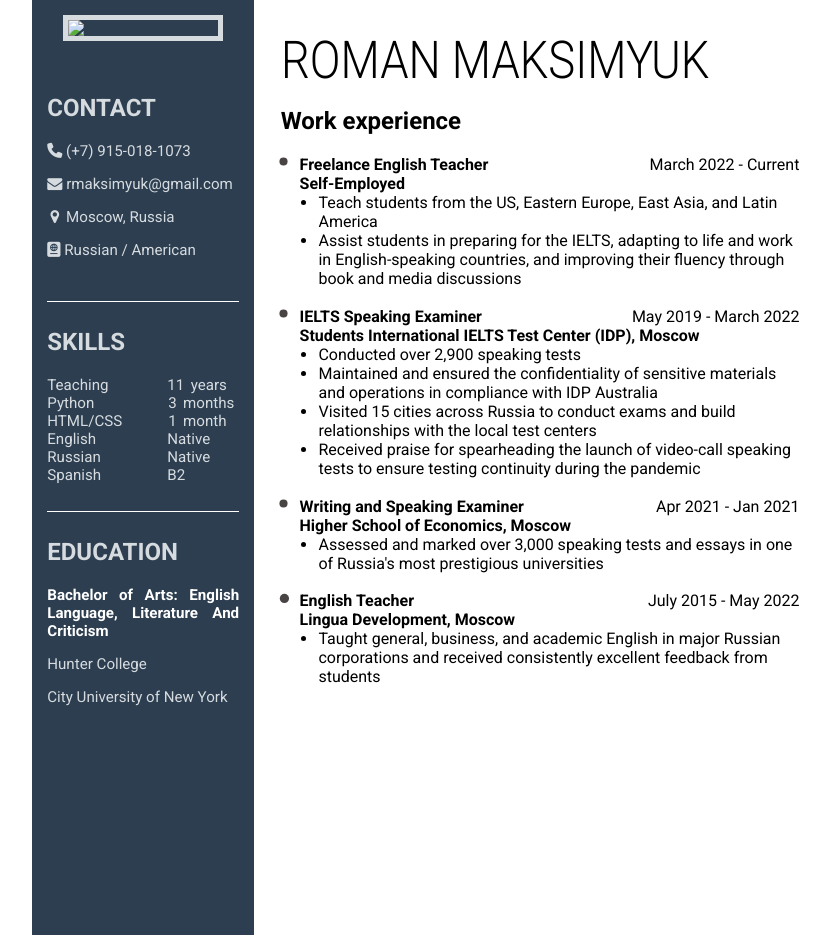
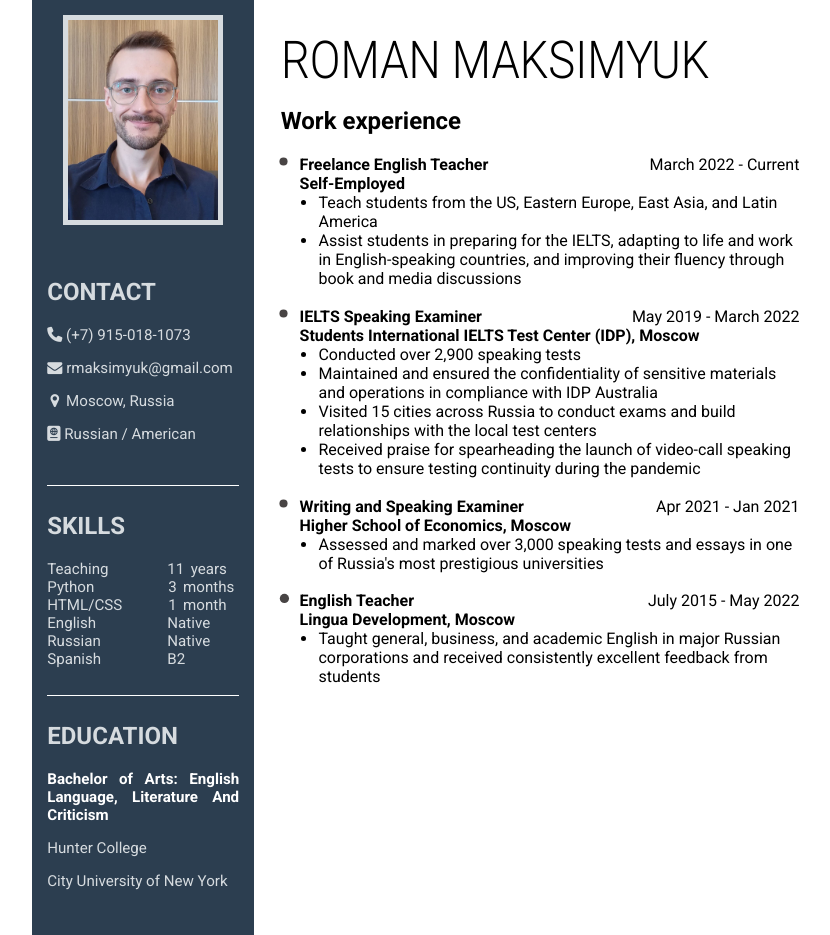
Before and after one commit to pythonaissance/https-pythonaissance.github.io-, a plain HTML site: page index.html in a window 1280 px wide. Shown: the top 935 px of the page, without its empty margins (211-1041 px from the left). Drawn offline with Linux system fonts and the light colour scheme.

Commit message:
index.html

```diff
--- a/index.html
+++ b/index.html
@@ -29,7 +29,6 @@
           margin: 0mm;
         }
     </style>
-    <link rel="icon" href="./assets/images/photo.jpeg">
     <link rel="stylesheet" href="style.css"
     <link rel="preconnect" href="https://fonts.googleapis.com">
     <link rel="preconnect" href="https://fonts.gstatic.com" crossorigin>
@@ -45,7 +44,7 @@
             <page size="A4">
                 <div class="container">
                 <div class="leftPanel">
-                    <img src="assets/photo.jpg" img>
+                    <img src="photo.jpg" img>
                     <div class="details">
                         <div class="item bottomLineSeparator">
                           <h2>
```
